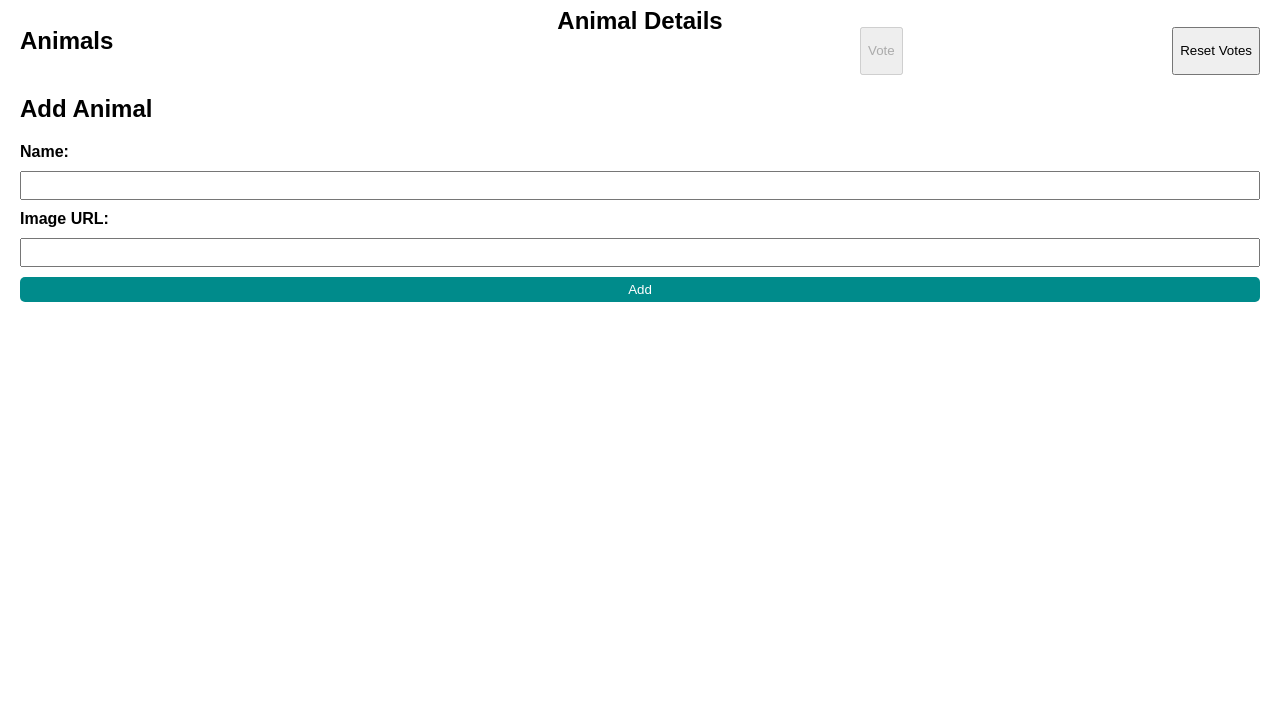
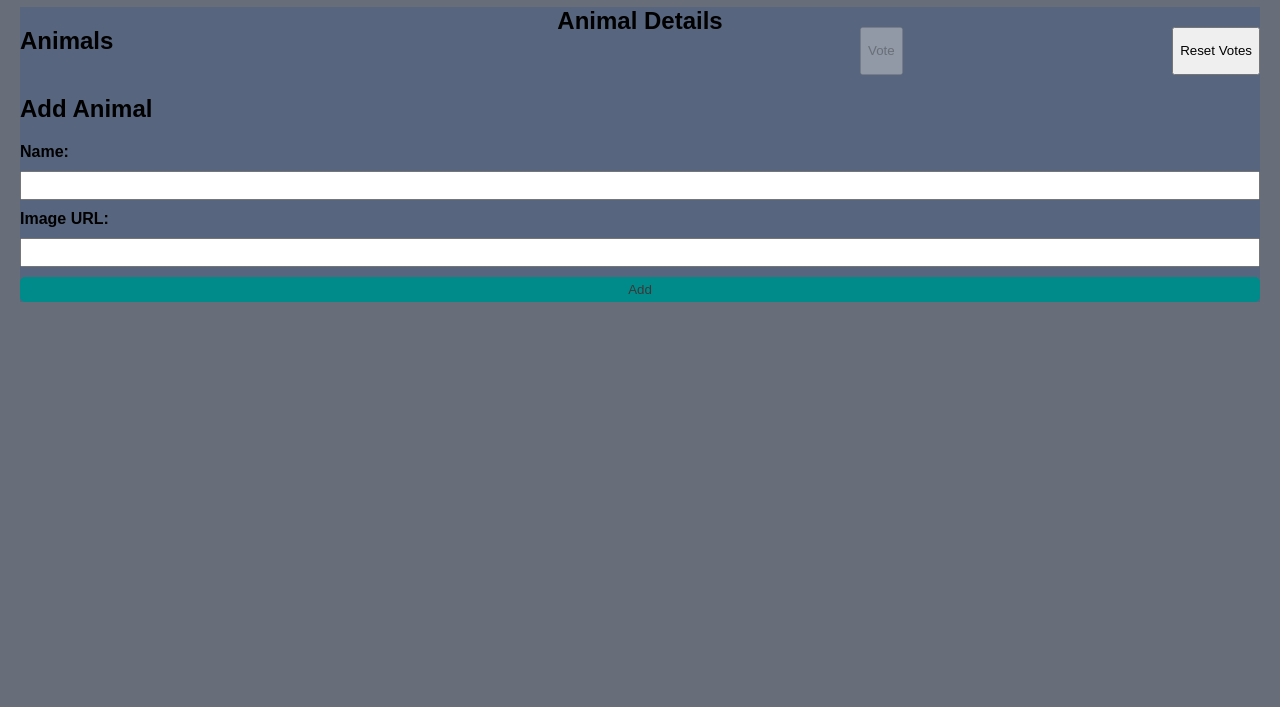
Before and after one commit to abvss13/phase-1-WK2-CODE-CHALLENGE, a website: page index.html in a window 1280 px wide. Shown: the part 93-800 px from the top of the page. Drawn offline with Linux system fonts and the light colour scheme; no server answers.

Commit message:
Completed Assignment

```diff
--- a/style.css
+++ b/style.css
@@ -2,6 +2,7 @@ body {
   font-family: Arial, sans-serif;
   margin: 0;
   padding: 20px;
+  background-color: rgb(103, 109, 121);
 }
 
 h1 {
@@ -12,6 +13,7 @@ h1 {
   display: flex;
   flex-wrap: wrap;
   justify-content: center;
+  background-color: #57667e;
   gap: 20px;
 }
 
@@ -74,7 +76,7 @@ h1 {
 
 #add-animal-form button {
   background-color: #008b8b;
-  color: #fff;
+  color: #413636;
   border: none;
   padding: 5px 10px;
   border-radius: 5px;
@@ -82,5 +84,5 @@ h1 {
 }
 
 #add-animal-form button:hover {
-  background-color: #011638;
+  background-color: #225a2c;
 }
```
